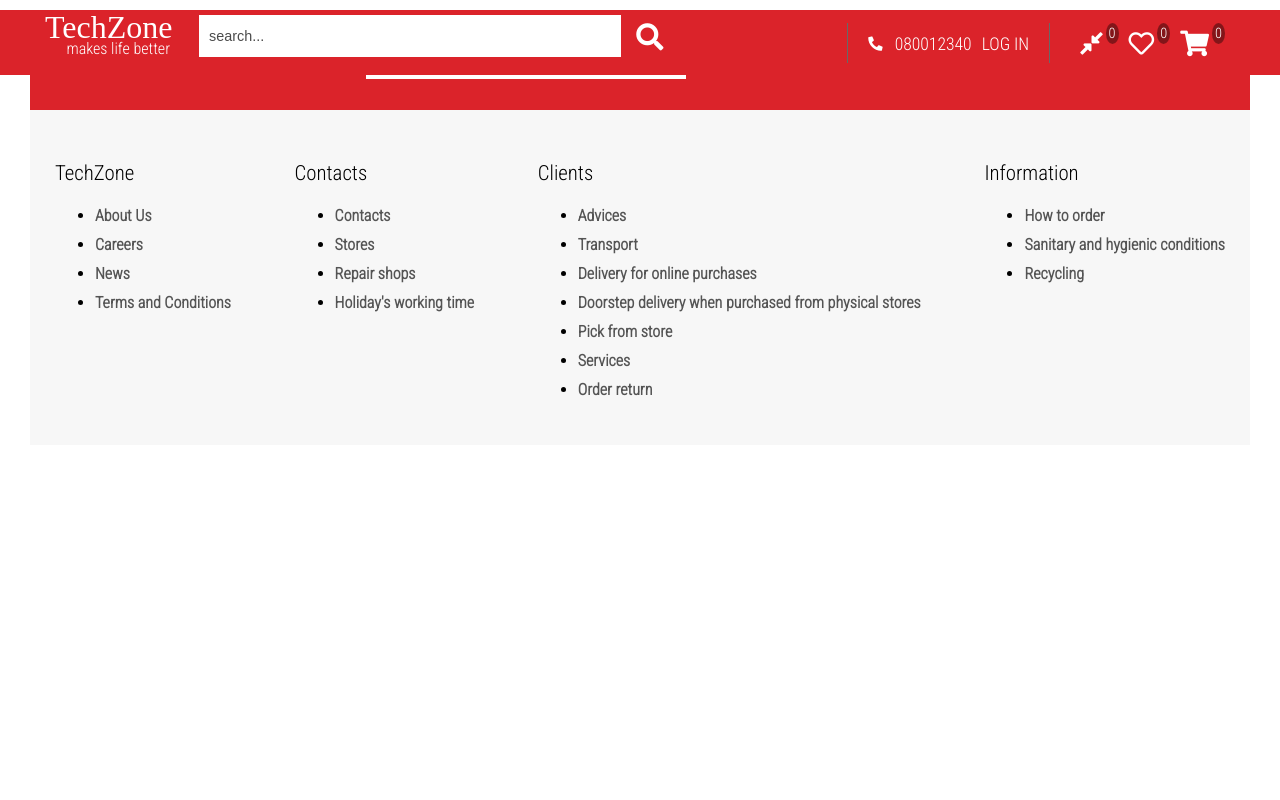
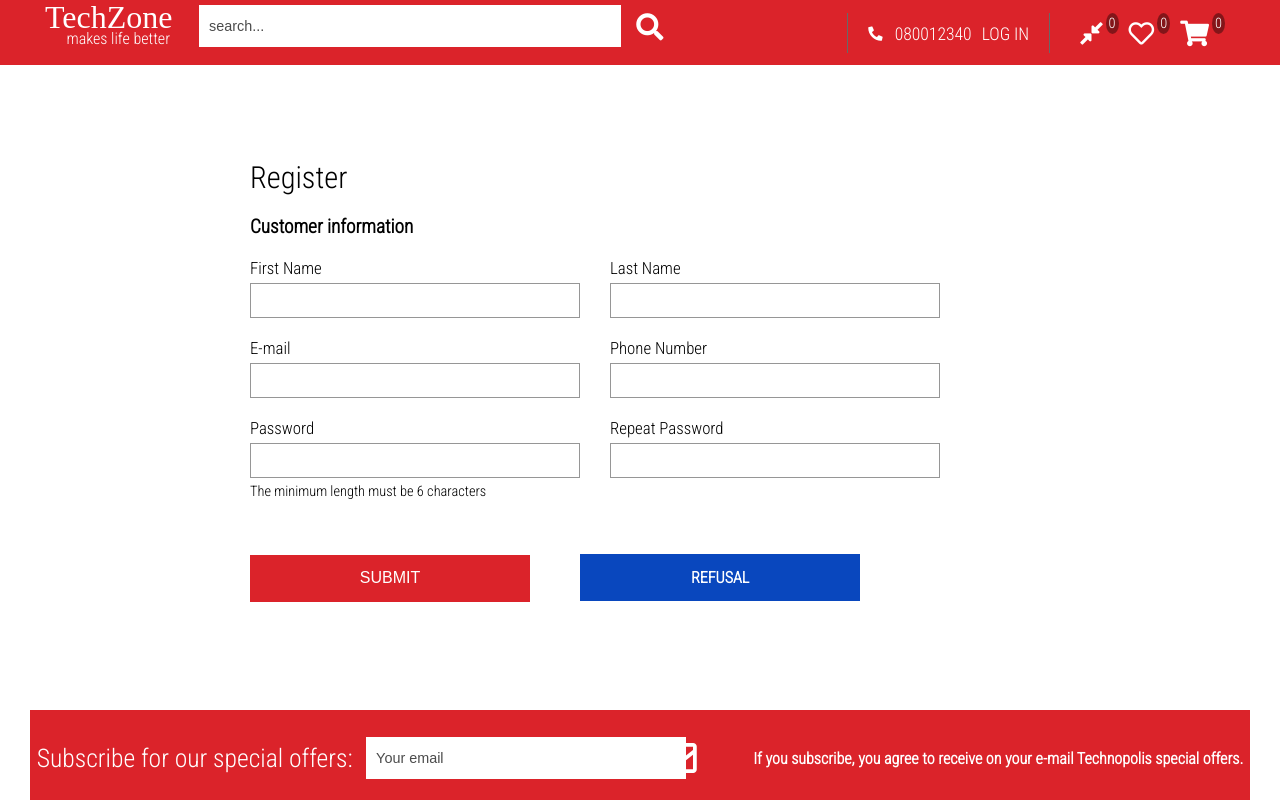
Before and after one commit to dbegogow/TechZone, an Angular app in the folder tech-zone/: page /register in a window 1280 px wide. Before the commit this address led to /. Shown: the top 800 px of the page. Built offline with nearby package versions, Linux system fonts and the light colour scheme; a web font is replaced by a local one.

Commit message:
Implement register page markup

```diff
--- a/tech-zone/src/app/components/login/login.component.css
+++ b/tech-zone/src/app/components/login/login.component.css
@@ -83,6 +83,12 @@
     border: none;
 }
 
+.container .form-container .form input[type=submit]:hover {
+    background: #C91118;
+    cursor: pointer;
+}
+
+
 .container .form-container ul {
     padding-left: 181px;
     font-weight: 300;
@@ -119,3 +125,7 @@
     margin-left: 180px;
     padding-top: 14px;
 }
+
+.container .form-container .btn-register:hover {
+    background: #C91118;
+}
--- /dev/null
+++ b/tech-zone/src/app/components/register/register.component.css
@@ -0,0 +1,90 @@
+.container {
+    padding: 160px 250px 40px 250px;
+    height: 700px;
+}
+
+.container .title {
+    font-size: 1.9rem;
+    font-weight: 300;
+    margin: 0;
+}
+
+.container .text {
+    margin: 0;
+    margin-top: 20px;
+    font-size: 1.2rem;
+    font-weight: 600;
+}
+
+.container .form {
+    margin-top: 20px;
+    display: flex;
+    flex-direction: column;
+}
+
+.container .form .form-row {
+    display: inline-block;
+    margin-bottom: 20px;
+}
+
+.container .form .form-row .form-control {
+    display: inline-flex;
+    flex-direction: column;
+    margin-right: 30px;
+}
+
+.container .form .form-row .form-control label {
+    margin-bottom: 5px;
+    font-size: 1.05rem;
+}
+
+.container .form .form-row .form-control input {
+    outline: none;
+    cursor: default;
+    border: 1px solid #969696;
+    height: 35px;
+    font-size: 1rem;
+    padding: 5px 10px;
+    width: 330px;
+}
+
+.container .form .password-info {
+    margin-top: -15px;
+    font-size: 0.9rem;
+}
+
+.container .form .form-control.btns {
+    margin-top: 40px;
+}
+
+.container .form .form-control.btns .btn {
+    width: 280px;
+    height: 47px;
+    font-size: 1rem;
+    text-transform: uppercase;
+    color: #FFF;
+    border: none;
+    cursor: pointer;
+}
+
+.container .form .form-control.btns input{
+    margin-right: 50px;
+    background: #DB232A;
+}
+
+.container .form .form-control.btns input:hover {
+    background: #C91118;
+}
+
+.container .form .form-control.btns a {
+    background: #0947be;
+    display: inline-block;
+    position: relative;
+    text-align: center;
+    padding-top: 14px;
+    font-weight: 600;
+}
+
+.container .form .form-control.btns a:hover {
+    background: #0E44AA;
+}
--- /dev/null
+++ b/tech-zone/src/app/components/register/register.component.html
@@ -0,0 +1,41 @@
+<div class="container">
+    <h2 class="title">Register</h2>
+    <p class="text">Customer information</p>
+    <form class="form">
+        <div class="form-row">
+            <div class="form-control">
+                <label for="firstName">First Name</label>
+                <input type="text" name="firstName">
+            </div>
+            <div class="form-control">
+                <label for="lastName">Last Name</label>
+                <input type="text" name="lastName">
+            </div>
+        </div>
+        <div class="form-row">
+            <div class="form-control">
+                <label for="email">E-mail</label>
+                <input type="email" name="eemail">
+            </div>
+            <div class="form-control">
+                <label for="phoneNumber">Phone Number</label>
+                <input type="text" name="phoneNumber">
+            </div>
+        </div>
+        <div class="form-row">
+            <div class="form-control">
+                <label for="password">Password</label>
+                <input type="password" name="password">
+            </div>
+            <div class="form-control">
+                <label for="repeatPassword">Repeat Password</label>
+                <input type="password" name="repeatPassword">
+            </div>
+        </div>
+        <p class="password-info">The minimum length must be 6 characters</p>
+        <div class="form-control btns">
+            <input type="submit" id="Save" class="btn submit">
+            <a routerLink="/login" class="btn">Refusal</a>
+        </div>
+    </form>
+</div>
--- /dev/null
+++ b/tech-zone/src/app/components/register/register.component.ts
@@ -0,0 +1,15 @@
+import { Component, OnInit } from '@angular/core';
+
+@Component({
+  selector: 'app-register',
+  templateUrl: './register.component.html',
+  styleUrls: ['./register.component.css']
+})
+export class RegisterComponent implements OnInit {
+
+  constructor() { }
+
+  ngOnInit(): void {
+  }
+
+}
```
Also changed, not shown: tech-zone/src/app/app.module.ts (+5 -2 lines), 1 other file (tests, documents, lock files or other folders).
